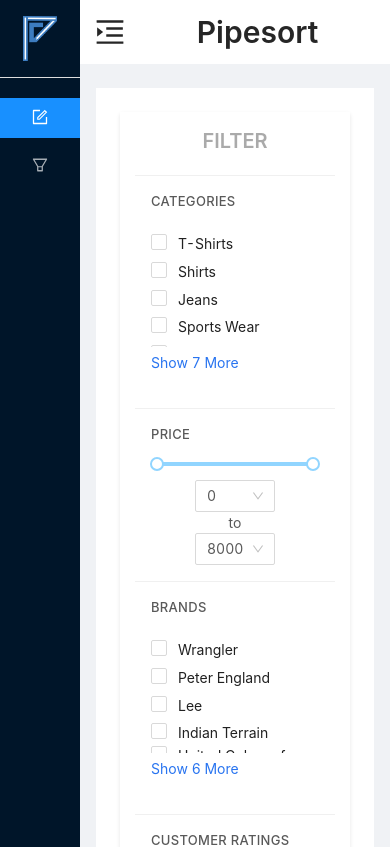
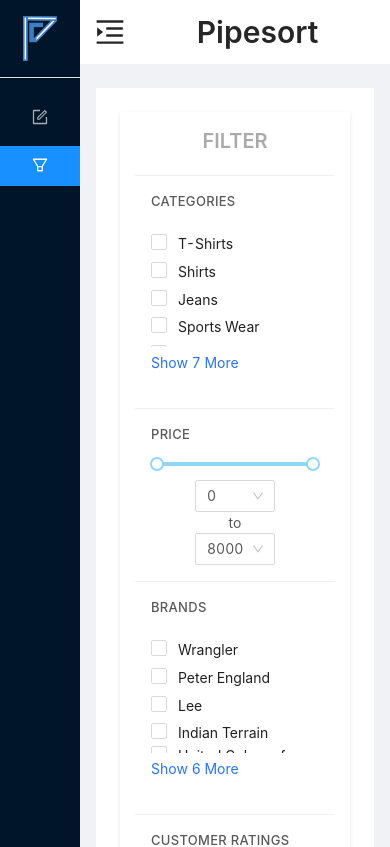
Before and after one commit to zeenat-abedin-au3/Multi-step-form-advanced-filter, a React (Create React App) app: page /filter in a window 390 px wide. Shown: the top 847 px of the page. Built offline with nearby package versions, Linux system fonts and the light colour scheme.

Commit message:
fix: responsiveness

```diff
--- a/src/components/Filter/Sizes.jsx
+++ b/src/components/Filter/Sizes.jsx
@@ -37,7 +37,7 @@
       <CheckboxDiv>
         {sizesData.length && (
           <Checkbox.Group
-            options={loadMore ? sizesData : sizesData.splice(0, 5)}
+            options={loadMore ? sizesData : sizesData.slice(0, 5)}
             onChange={onChange}
             style={{
               display: "flex",
--- a/src/components/Layout/Layout.jsx
+++ b/src/components/Layout/Layout.jsx
@@ -23,13 +23,19 @@
     setCollapsed(!collapsed);
   };
 
+  const pName = history.location.pathname.replace("/", "");
+
   return (
     <Layout style={{ minHeight: "100vh" }}>
       <Sider trigger={null} collapsible collapsed={collapsed}>
         <div className="logo">
           <img src={cLogo} alt="pipesort" />
         </div>
-        <Menu theme="dark" mode="inline" defaultSelectedKeys={["1"]}>
+        <Menu
+          theme="dark"
+          mode="inline"
+          defaultSelectedKeys={pName === "filter" ? ["2"] : ["1"]}
+        >
           <Menu.Item
             key="1"
             icon={<FormOutlined />}
--- a/src/components/MultiStepForm/Preview.jsx
+++ b/src/components/MultiStepForm/Preview.jsx
@@ -42,9 +42,6 @@
       </Card>
       <Card>
         <div>
-          {<Text strong={true}>Full Name:</Text>} {<Text>{fullName}</Text>}
-        </div>
-        <div>
           {<Text strong={true}>Age:</Text>} {<Text>{age}</Text>}
         </div>
         <div>
@@ -74,7 +71,7 @@
         </div>
       </Card>
 
-      <div>
+      <div style={{ marginTop: "10px" }}>
         <Button
           type="primary"
           style={{ marginRight: "5px" }}
--- a/src/components/MultiStepForm/Result.jsx
+++ b/src/components/MultiStepForm/Result.jsx
@@ -17,7 +17,7 @@
           key="again"
           onClick={() => dispatch(clearForm())}
         >
-          Do again
+          Do it again
         </Button>,
       ]}
     />
```
